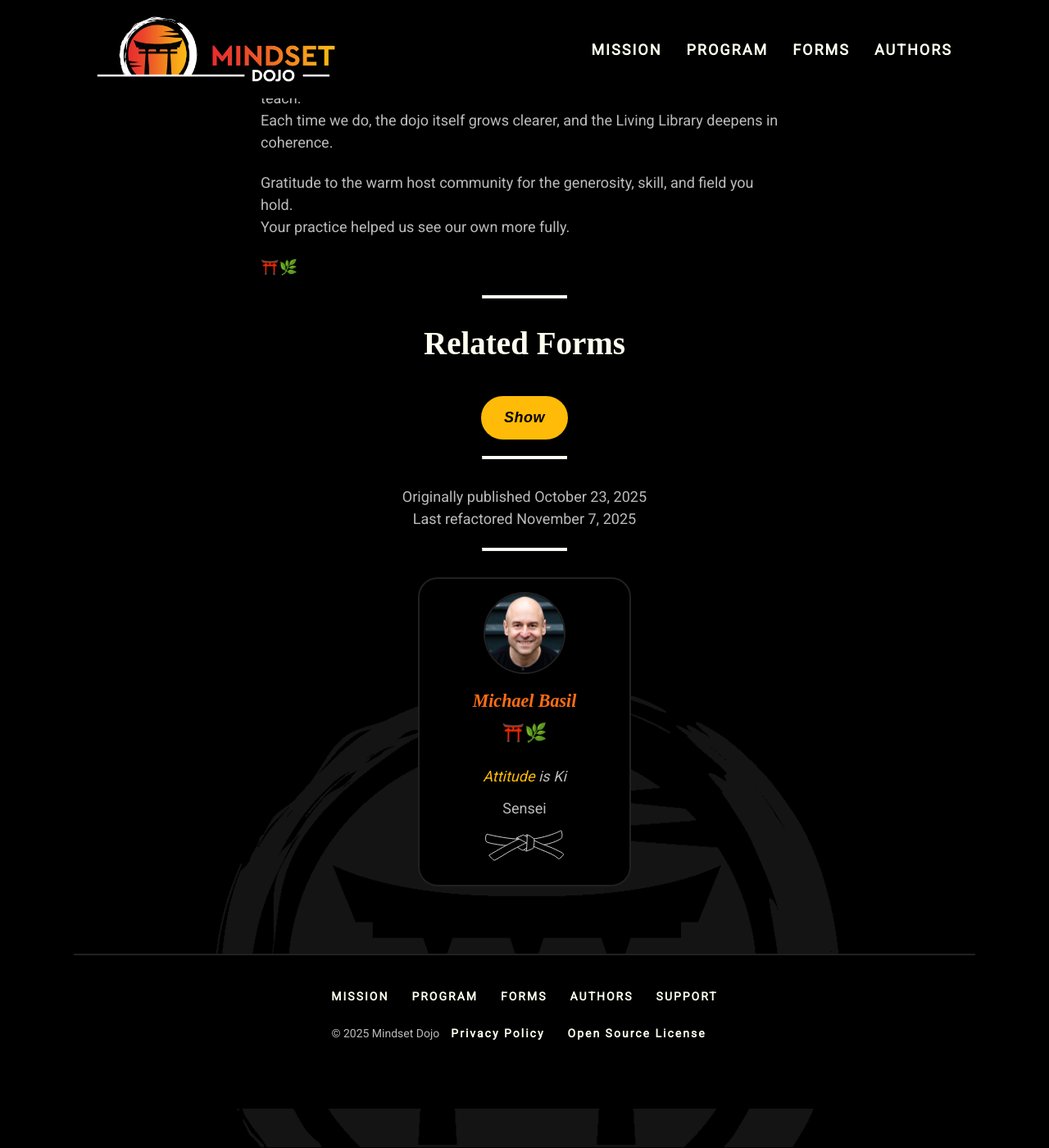
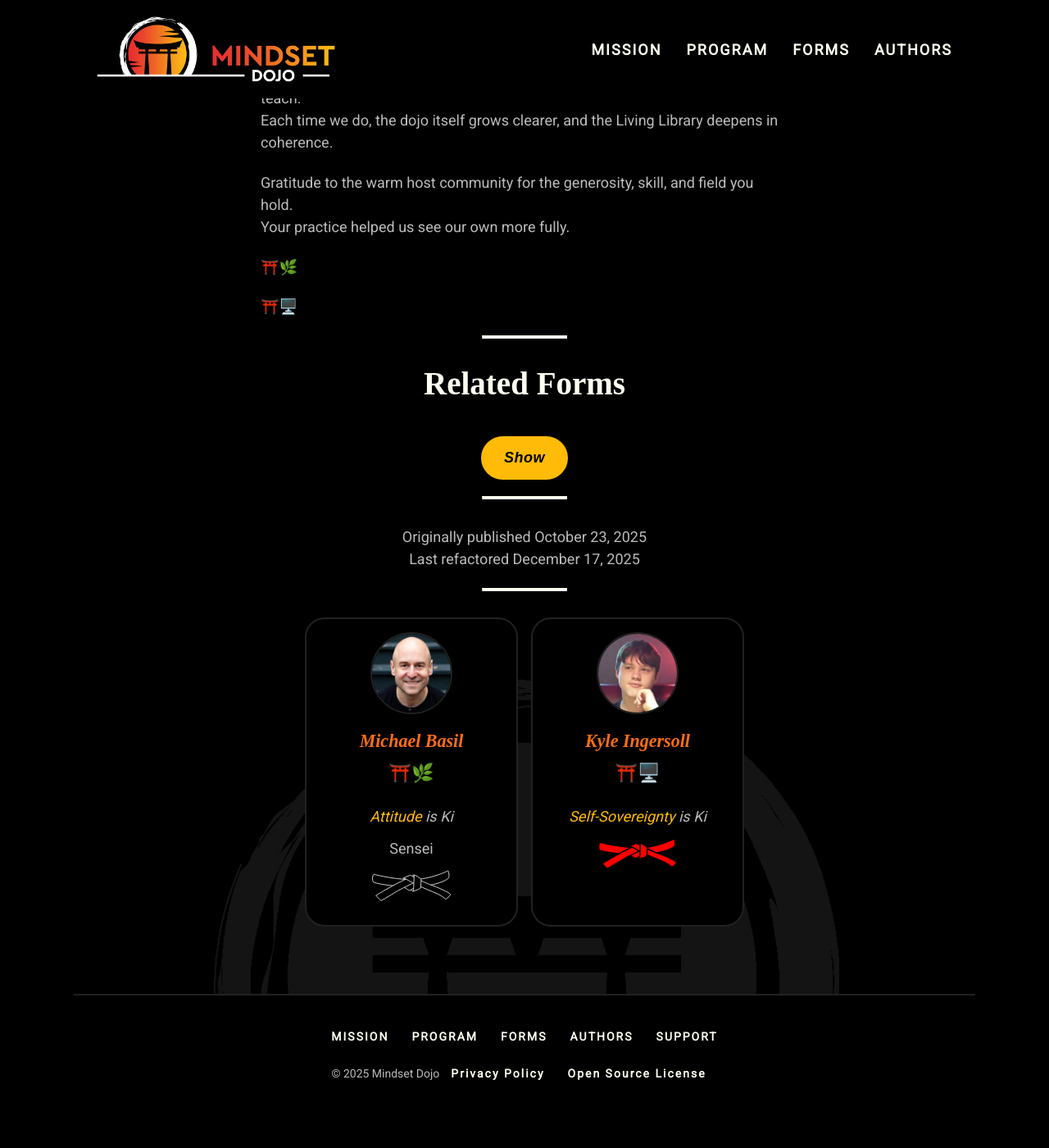
Before and after one commit to mindset-dojo/mindset-dojo.github.io, a Jekyll site: the page built from _insights/2025/michael-basil/2025-10-23-demonstration-becomes-dojo.md, in a window 1280 px wide and 1400 px high, scrolled down 1064 px. Shown: the whole window at 82% size. Built offline with Jekyll 4.4.1, drawn with Linux system fonts in a browser that asks for light colours; some web fonts are replaced.

Commit message:
feat(demonstration-becomes-dojo): add equivalent forms to integration under fire and add myself as an author.

```diff
--- a/_insights/2025/michael-basil/2025-10-23-demonstration-becomes-dojo.md
+++ b/_insights/2025/michael-basil/2025-10-23-demonstration-becomes-dojo.md
@@ -3,10 +3,13 @@
 title: "A Demonstration Becomes a Dojo"
 title_mark: Demonstration
 published_date: 2025-10-23
-refactored_date: 2025-11-07
+refactored_date: 2025-12-17
 authors:
   - michael-basil
+  - kyle-ingersoll
 forms:
+  - martial-attitude
+  - stance
   - high-presence-networking
   - resonate
 excerpt: "A reflection on our recent MetaShift Community Demonstration with Zen Leader — Off the Cushion, where the wisdom of the crowd helped clarify our signature form: Martial Attitude as a Stance."
```
